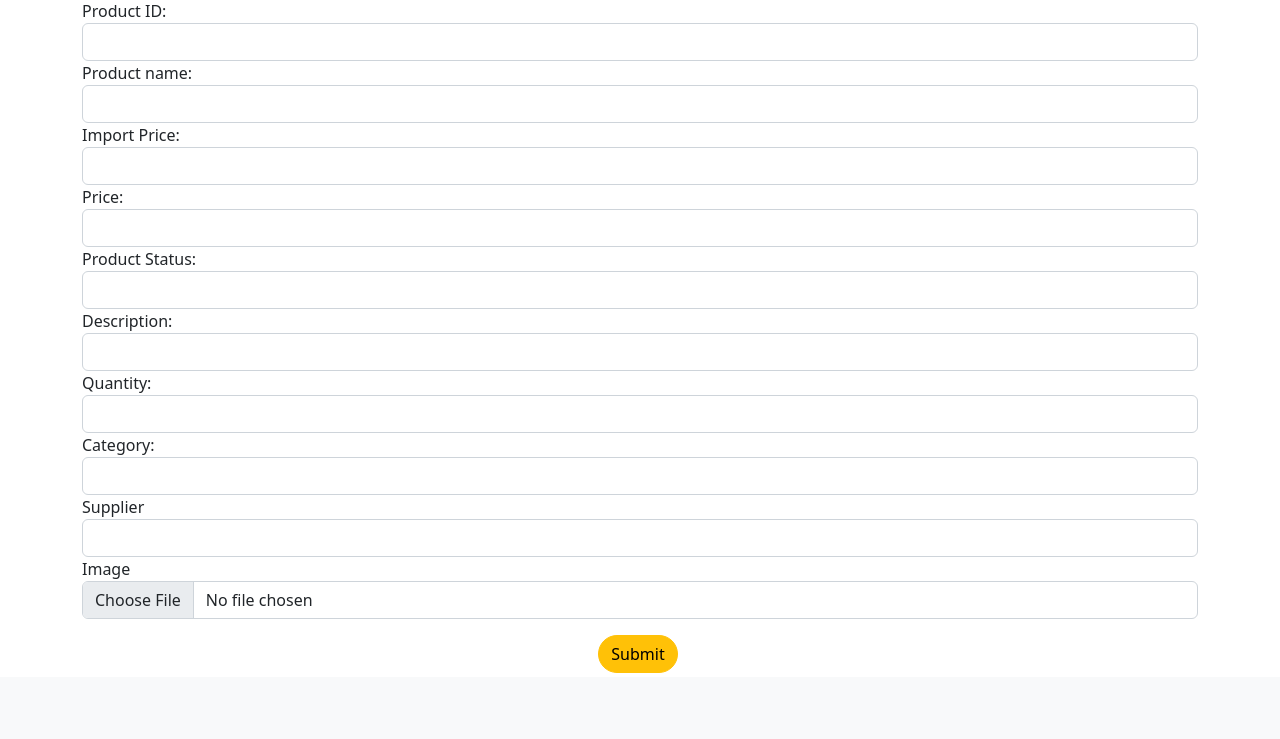
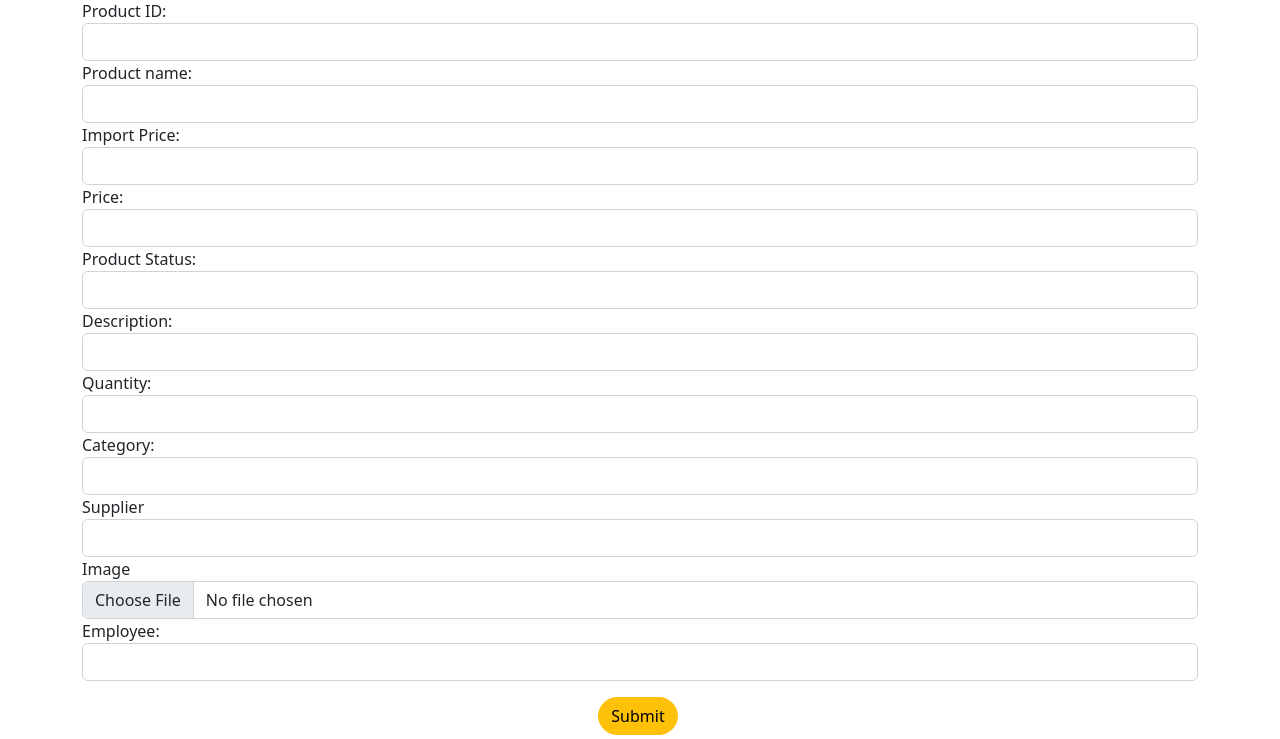
Before and after one commit to NguyenHuynhSon102/ToyWeb, a PHP site: page /proadd.php in a window 1280 px wide. Shown: the part 131-870 px from the top of the page. Before the commit the page ends 808 px from the top, so only its background shows below. Run offline with PHP 8.4, Linux system fonts and the light colour scheme.

Commit message:
Edit add product

```diff
--- a/connect.php
+++ b/connect.php
@@ -8,14 +8,14 @@
 
         public function __construct()
         {
-            $this -> server = "ik1eybdutgxsm0lo.cbetxkdyhwsb.us-east-1.rds.amazonaws.com";
-            $this -> user = "nf4jn2ryu0mgxbk1";
-            $this -> password = "vjexifr2e8f467v6";
-            $this -> dbName = "ll6x5f0texpwhexr";
-            // $this -> server = "localhost";
-            // $this -> user = "root";
-            // $this -> password = "";
-            // $this -> dbName = "shop";
+            // $this -> server = "ik1eybdutgxsm0lo.cbetxkdyhwsb.us-east-1.rds.amazonaws.com";
+            // $this -> user = "nf4jn2ryu0mgxbk1";
+            // $this -> password = "vjexifr2e8f467v6";
+            // $this -> dbName = "ll6x5f0texpwhexr";
+            $this -> server = "localhost";
+            $this -> user = "root";
+            $this -> password = "";
+            $this -> dbName = "shop";
 
         }
         //Option 1: use mySQL (no condition)
--- a/proadd.php
+++ b/proadd.php
@@ -13,6 +13,7 @@
         $pQuantity = $_POST['pQuantity'];
         $pCat_id = $_POST['pCat_id'];
         $pSupplier = $_POST['pSupplier'];
+        $pEmployee = $_POST['pEmployee'];
         /*lưu ảnh trong project, không lưu trong ổ c,d */
         $storedImage = "./images/";
 
@@ -25,9 +26,9 @@
     // $re = $dblink->prepare($sql);
     // $stmt = $re-> execute(array("P003","Deathadder essential","650000",1,"$img","Mouse",23,"C01"));
         $sql="INSERT INTO `products`(`pid`, `pName`, `pImportPrice`, `pPrice`,
-         `pStatus`, `pImage`, `pDesc`, `pQuantity`, `pCat_id`,`pSupplier`) VALUES (?,?,?,?,?,?,?,?,?,?)";
+         `pStatus`, `pImage`, `pDesc`, `pQuantity`, `pCat_id`,`pSupplier`, `pEmployee`) VALUES (?,?,?,?,?,?,?,?,?,?,?)";
         $re = $dblink->prepare($sql);
-        $stmt = $re->execute(array($pid,$pName,$pImportPrice,$pPrice,$pStatus,$img,$pDesc,$pQuantity,$pCat_id,$pSupplier));
+        $stmt = $re->execute(array($pid,$pName,$pImportPrice,$pPrice,$pStatus,$img,$pDesc,$pQuantity,$pCat_id,$pSupplier,$pEmployee));
         if($stmt == TRUE)
         {
             echo "Create Success!";
@@ -113,6 +114,13 @@
                                             class="form-control" value="">
                                         </div>
                                     </div>
+                                    <div class="col-12">
+                                        <div class="form-group">
+                                            <label>Employee: </label>
+                                            <input type="text" name="pEmployee" id="pEmployee"
+                                            class="form-control" value="">
+                                        </div>
+                                    </div>
                                     <div class="col-12 d-flex mt-3 justify-content-center">
                                         <button type="submit" class="btn btn-warning me-1 mb-1 rounded-pill"
                                         name="btnSubmit">Submit</button>
```
